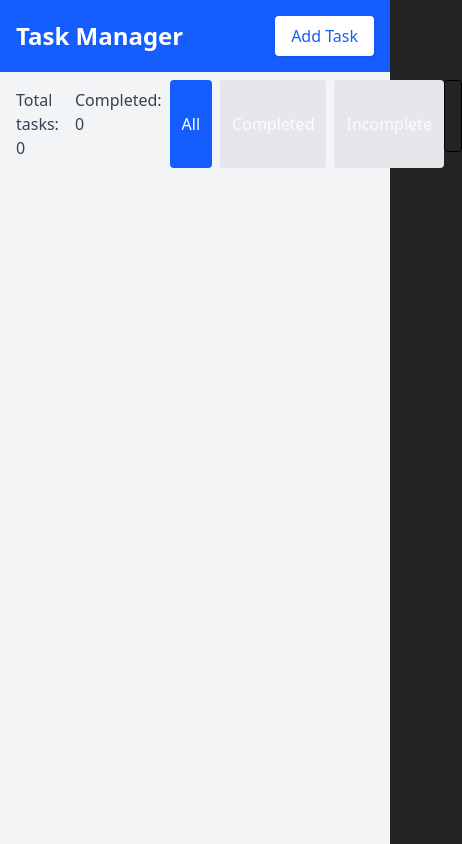
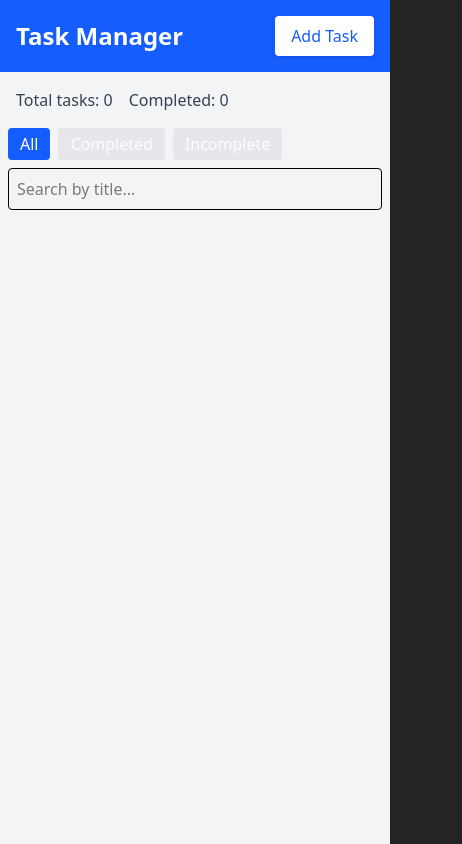
Before and after one commit to rodtob/task-manager, a React (Vite) app: page / in a window 390 px wide. Shown: the top 844 px of the page, 462 px wide, since content can reach past the window. Built offline with nearby package versions, Linux system fonts and the light colour scheme.

Commit message:
improvement for mobile

```diff
--- a/src/App.tsx
+++ b/src/App.tsx
@@ -8,7 +8,7 @@ function App() {
   return (
     <div className="min-h-screen bg-gray-100">
       <Header />
-      <div className="flex justify-between m-2">
+      <div className="flex flex-col md:flex-row justify-between m-2 gap-2">
         <TaskCounter />
         <FilterBar />
         <SearchBar />
--- a/src/components/TaskCard.tsx
+++ b/src/components/TaskCard.tsx
@@ -47,8 +47,8 @@ const TaskCard = ({ task }: { task: Task }) => {
     >
       {task.completed ? (
         <section className="flex flex-col">
-          <span>{title}</span>
-          <span>Priority: {priority}</span>
+          <span className="mb-2">{title}</span>
+          <span className="mb-2">Priority: {priority}</span>
         </section>
       ) : (
         <>
```
